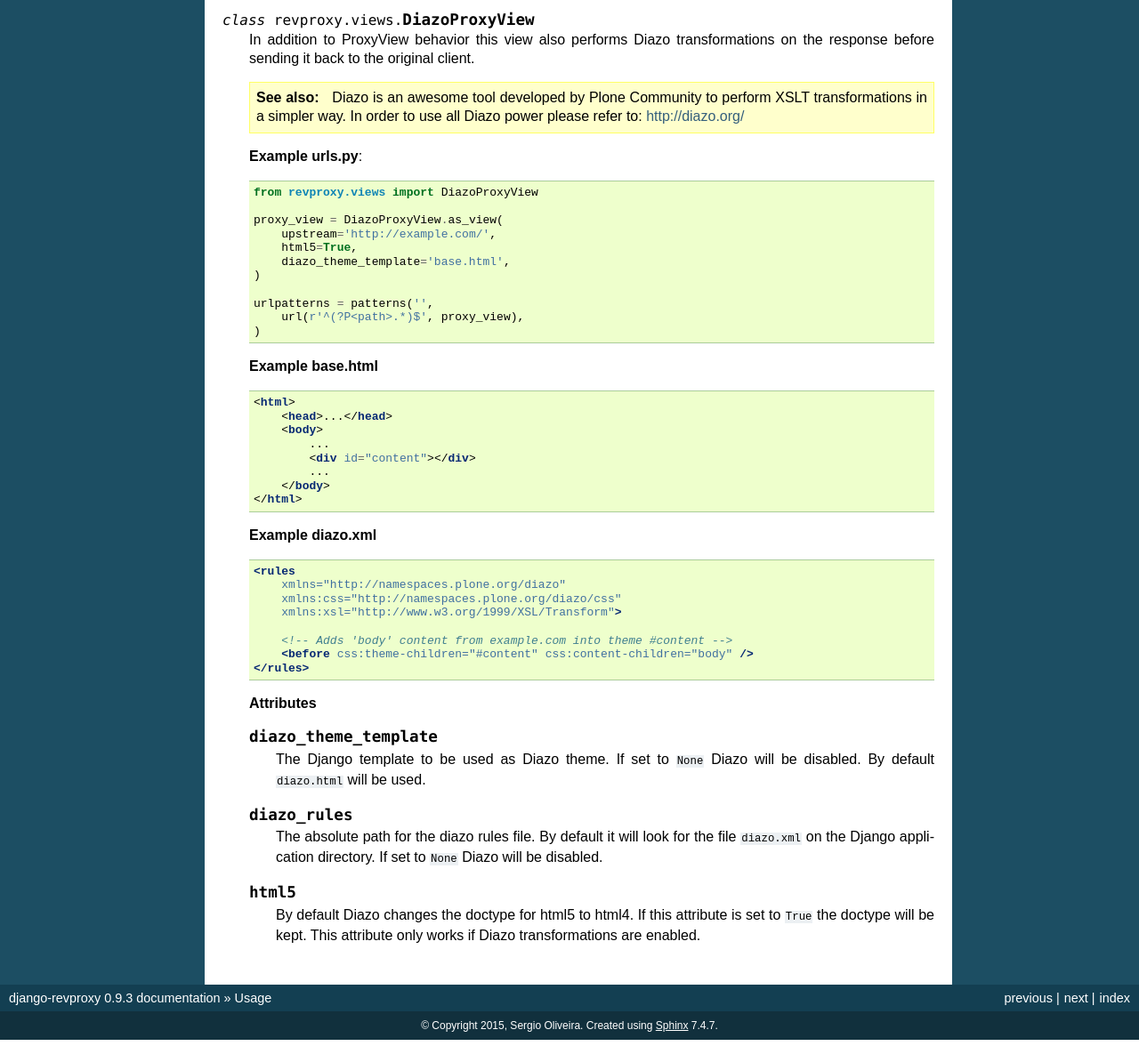
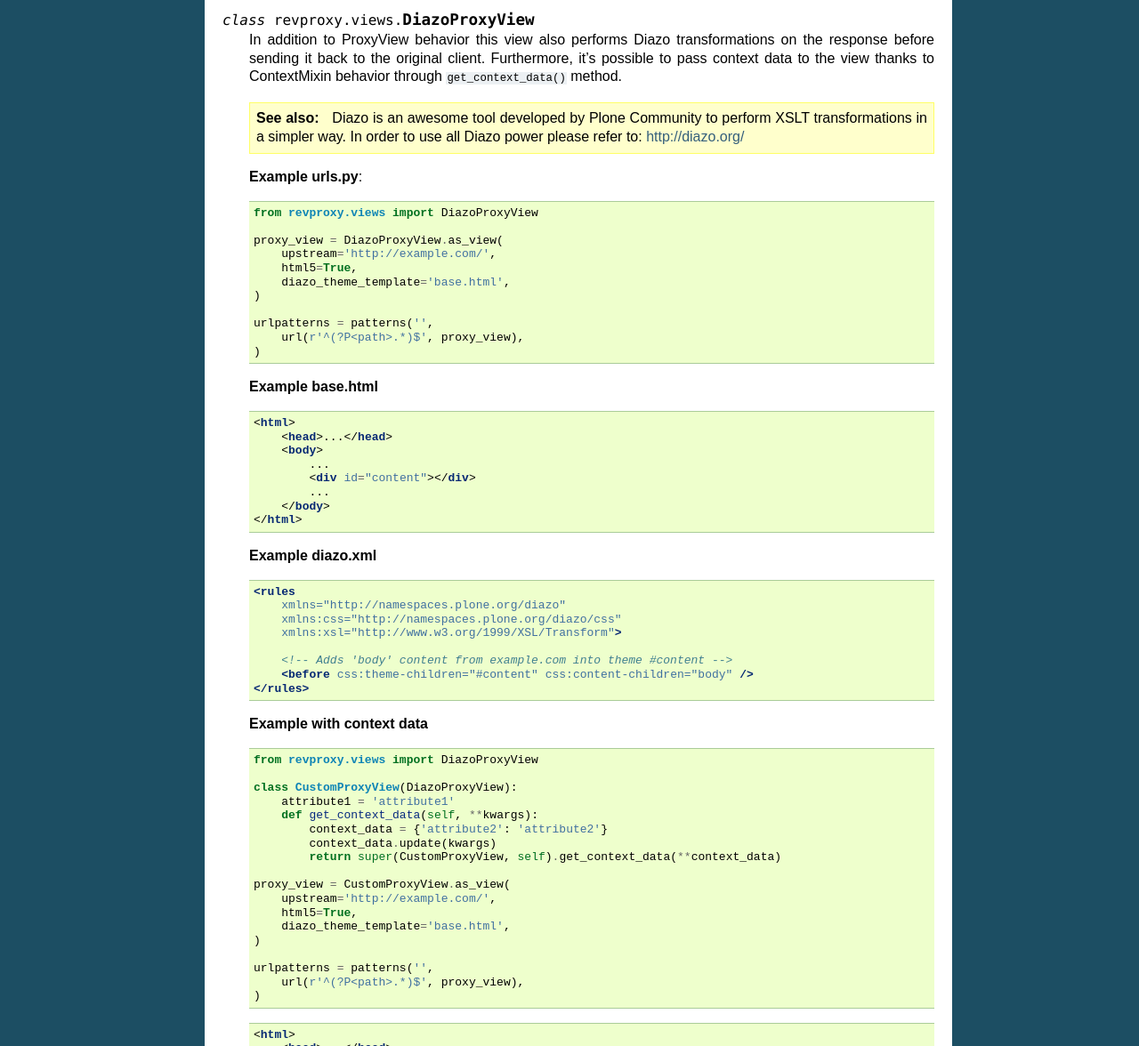
Before and after one commit to jazzband/django-revproxy, a Sphinx documentation site: the page built from docs/proxyview.rst, in a window 1280 px wide and 1400 px high, scrolled down 1001 px, cut to the strip 224-1400 px from the top of the window. Shown: the whole strip at 89% size. Built offline with Sphinx 7.4.7, drawn with Linux system fonts in a browser that asks for light colours; formulas are drawn with MathJax 3; some of the changed text lies outside the part shown.

Commit message:
Added documentation for the context data stuff

```diff
--- a/docs/proxyview.rst
+++ b/docs/proxyview.rst
@@ -91,7 +91,8 @@
 
     In addition to ProxyView behavior this view also performs Diazo
     transformations on the response before sending it back to the
-    original client.
+    original client. Furthermore, it's possible to pass context data
+    to the view thanks to ContextMixin behavior through ``get_context_data()`` method.
 
     .. seealso::
 
@@ -143,6 +144,44 @@
         </rules>
 
 
+    **Example with context data**
+
+    .. code-block:: python
+
+        from revproxy.views import DiazoProxyView
+
+        class CustomProxyView(DiazoProxyView):
+            attribute1 = 'attribute1'
+            def get_context_data(self, **kwargs):
+                context_data = {'attribute2': 'attribute2'}
+                context_data.update(kwargs)
+                return super(CustomProxyView, self).get_context_data(**context_data)
+
+        proxy_view = CustomProxyView.as_view(
+            upstream='http://example.com/',
+            html5=True,
+            diazo_theme_template='base.html',
+        )
+
+        urlpatterns = patterns('',
+            url(r'^(?P<path>.*)$', proxy_view),
+        )
+
+    .. code-block:: html
+
+        <html>
+            <head>...</head>
+            <body>
+                ...
+                <div id="content">
+                    {{ view.attribute1 }}
+                    {{ attribute2 }}
+                </div>
+                ...
+            </body>
+        </html>
+
+
     **Attributes**
 
     .. attribute:: diazo_theme_template
```
